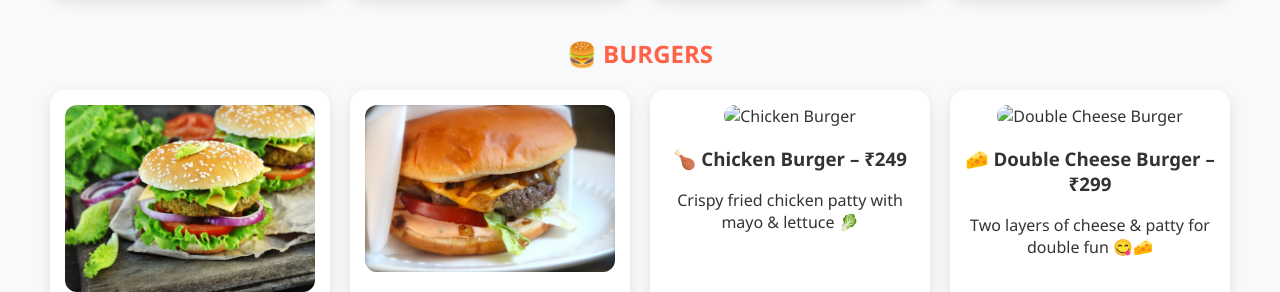
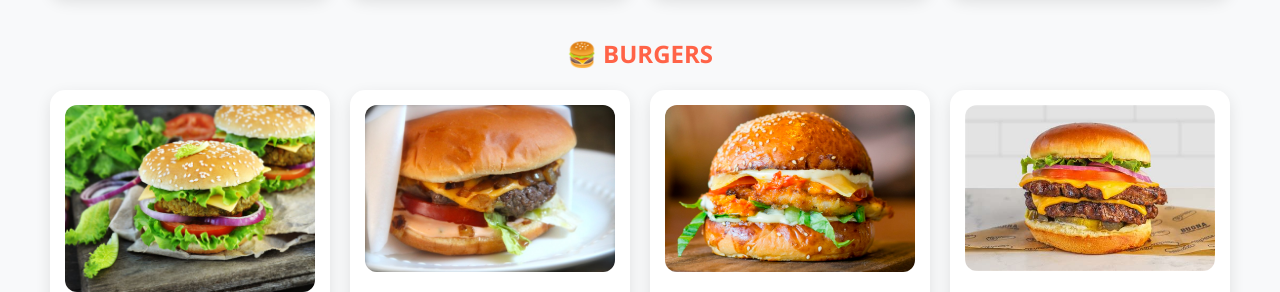
Before and after one commit to Pushpenderrathore/restaurant, a plain HTML site: page index.html in a window 1280 px wide. Shown: the part 959-1251 px from the top of the page. Drawn offline with Linux system fonts and the light colour scheme.

Commit message:
modified

```diff
--- a/index.html
+++ b/index.html
@@ -72,12 +72,12 @@
         <p>Juicy patty topped with melted cheese & fresh veggies 🍔</p>
       </div>
       <div class="card">
-        <img src="assets/chicken-burger.jpg" alt="Chicken Burger">
+        <img src="assets/Buffalo-Chicken-Burger-651133269.jpg" alt="Chicken Burger">
         <h3>🍗 Chicken Burger – ₹249</h3>
         <p>Crispy fried chicken patty with mayo & lettuce 🥬</p>
       </div>
       <div class="card">
-        <img src="assets/double-cheese-burger.jpg" alt="Double Cheese Burger">
+        <img src="assets/OIP-1117104449.jpeg" alt="Double Cheese Burger">
         <h3>🧀 Double Cheese Burger – ₹299</h3>
         <p>Two layers of cheese & patty for double fun 😋🧀</p>
       </div>
```
Also changed, not shown: assets/Buffalo-Chicken-Burger-651133269.jpg (added), assets/OIP-1117104449.jpeg (added).
